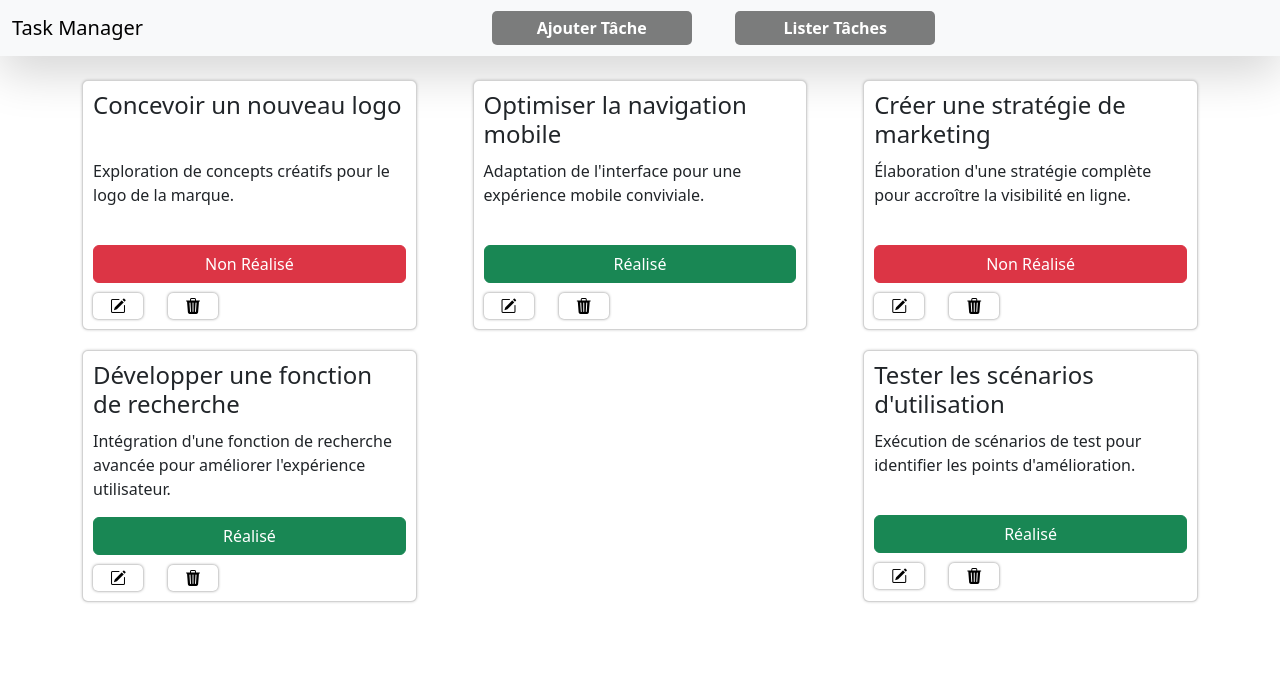
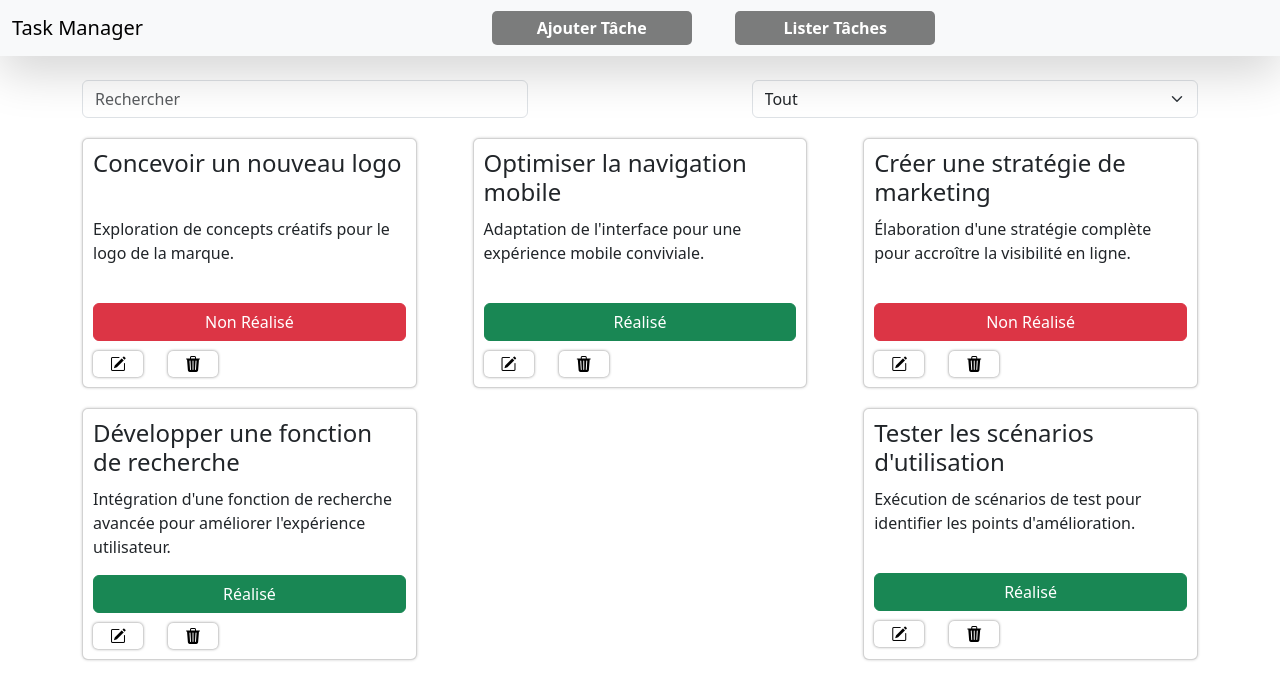
Before and after one commit to saloum45/devoir.angular, an Angular app: page /list in a window 1280 px wide. Shown: the top 700 px of the page. Built offline with nearby package versions, Linux system fonts and the light colour scheme.

Commit message:
finalization

```diff
--- a/src/app/list-tache/list-tache.component.css
+++ b/src/app/list-tache/list-tache.component.css
@@ -37,3 +37,33 @@
 /* .edit-delete-actions button i {
   color: red;
 } */
+
+
+#search-bloc
+{
+  display: flex;
+  justify-content: space-between;
+  margin-bottom: 20px;
+}
+#search-bloc input
+{
+width:40% ;
+}
+
+#search-bloc select
+{
+width:40% ;
+}
+
+
+/* rechercher vide  */
+
+.image-vide
+{
+  text-align: center;
+}
+.image-vide img
+{
+  width: 400px;
+  height: 400px;
+}
--- a/src/app/list-tache/list-tache.component.html
+++ b/src/app/list-tache/list-tache.component.html
@@ -1,6 +1,21 @@
 <div class="container mt-4 mb-4">
+  <div class="" id="search-bloc">
+    <input
+      type="email"
+      class="form-control"
+      id="exampleFormControlInput1"
+      placeholder="Rechercher" [(ngModel)]="searchInput"
+      (input)="search()"
+    />
+    <select class="form-select" aria-label="Default select example" [(ngModel)]="filtreInput" (change)="filtre()">
+      <option selected value="tout">Tout</option>
+      <option value="true">Réalisé</option>
+      <option value="false">Non Réalisé</option>
+    </select>
+  </div>
+
   <div class="allcards">
-    @for (tache of lestaches; track $index) {
+    @for (tache of searchResult; track $index) {
 
     <div class="card">
       <h4>{{ tache.titre }}</h4>
@@ -23,4 +38,10 @@
     </div>
     }
   </div>
+  @if (searchResult.length==0) {
+    <div class="image-vide">
+      <img src="assets/vide.png" alt="">
+      <h6>Recherche sans résultat</h6>
+    </div>
+  }
 </div>
--- a/src/app/list-tache/list-tache.component.ts
+++ b/src/app/list-tache/list-tache.component.ts
@@ -1,4 +1,5 @@
 import { Component, OnInit } from '@angular/core';
+import { FormsModule } from '@angular/forms';
 import { RouterLink } from '@angular/router';
 import Swal from 'sweetalert2';
 
@@ -6,13 +7,17 @@ import Swal from 'sweetalert2';
   selector: 'app-list-tache',
   standalone: true,
   imports: [
-    RouterLink
+    RouterLink,
+    FormsModule
   ],
   templateUrl: './list-tache.component.html',
   styleUrl: './list-tache.component.css'
 })
 export class ListTacheComponent implements OnInit {
   // Attributs
+  public searchInput = "";
+  public filtreInput = "tout";
+  public searchResult: any[] = [];
   public lestaches: any[] = [];
   public lesTachesParDefaut = [
     {
@@ -54,6 +59,7 @@ export class ListTacheComponent implements OnInit {
       localStorage.setItem("lestaches", JSON.stringify(this.lesTachesParDefaut));
     }
     this.lestaches = JSON.parse(localStorage.getItem("lestaches") ?? '[]');
+    this.searchResult = JSON.parse(localStorage.getItem("lestaches") ?? '[]');
   }
 
   supression(id: any) {
@@ -80,6 +86,8 @@ export class ListTacheComponent implements OnInit {
         });
         localStorage.setItem("lestaches", JSON.stringify(tachesTmp));
         this.lestaches = JSON.parse(localStorage.getItem("lestaches") ?? '[]');
+        this.searchResult = JSON.parse(localStorage.getItem("lestaches") ?? '[]');
+
 
         Swal.fire({
           title: "Supprimé!",
@@ -89,4 +97,37 @@ export class ListTacheComponent implements OnInit {
       }
     });
   }
+
+  search() {
+    this.searchResult = [];
+    this.lestaches.forEach((element: any) => {
+      if (element.titre.toLowerCase().includes(this.searchInput.toLowerCase())) {
+        this.searchResult.push(element);
+      }
+    });
+
+  }
+
+  // la fonction qui filtre par tâche réalisée ou non réalisée
+  filtre() {
+    this.searchResult = [];
+    let bool = true;
+    if (this.filtreInput == "true") {
+      bool = true;
+    } else if (this.filtreInput == "false") {
+      bool = false;
+    }else{
+      this.lestaches.forEach((element:any) => {
+        this.searchResult.push(element);
+      });
+      return;
+
+    }
+    this.lestaches.forEach((element: any) => {
+      if (element.realise == bool) {
+        this.searchResult.push(element);
+      }
+    });
+    // alert(this.filtreInput)
+  }
 }
```
Also changed, not shown: src/assets/vide.png (added).
